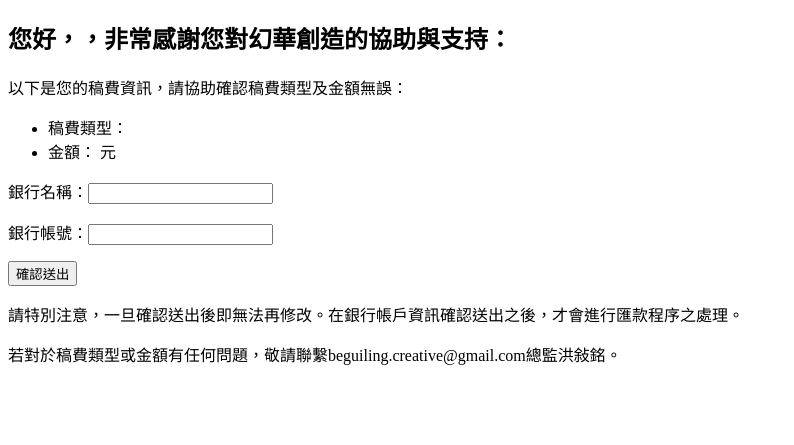
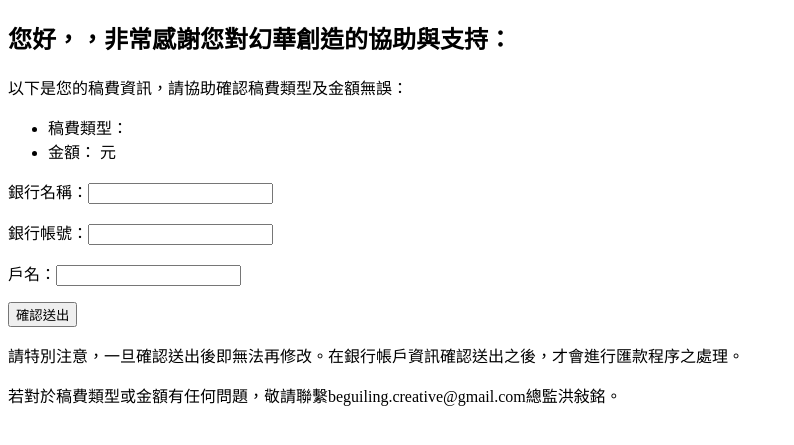
Before and after one commit to windmail1975/author-confirm, a Flask app: template templates/confirm_template.html in a window 1280 px wide. Shown: the top 445 px of the page, without its empty margins (0-794 px from the left). Run offline with Flask 3, Linux system fonts and the light colour scheme; the template is opened without the code that fills it, so the values that code supplies are empty.

Commit message:
Update confirm_template.html

```diff
--- a/templates/confirm_template.html
+++ b/templates/confirm_template.html
@@ -16,6 +16,7 @@
     <input type="hidden" name="email" value="{{ email }}">
     <p><label>銀行名稱：<input type="text" name="bank"></label></p>
     <p><label>銀行帳號：<input type="text" name="account"></label></p>
+    <p><label>戶名：<input type="text" name="account_name"></label></p>
     <button type="submit">確認送出</button>
   </form>
   <p>請特別注意，一旦確認送出後即無法再修改。在銀行帳戶資訊確認送出之後，才會進行匯款程序之處理。</p>
```
